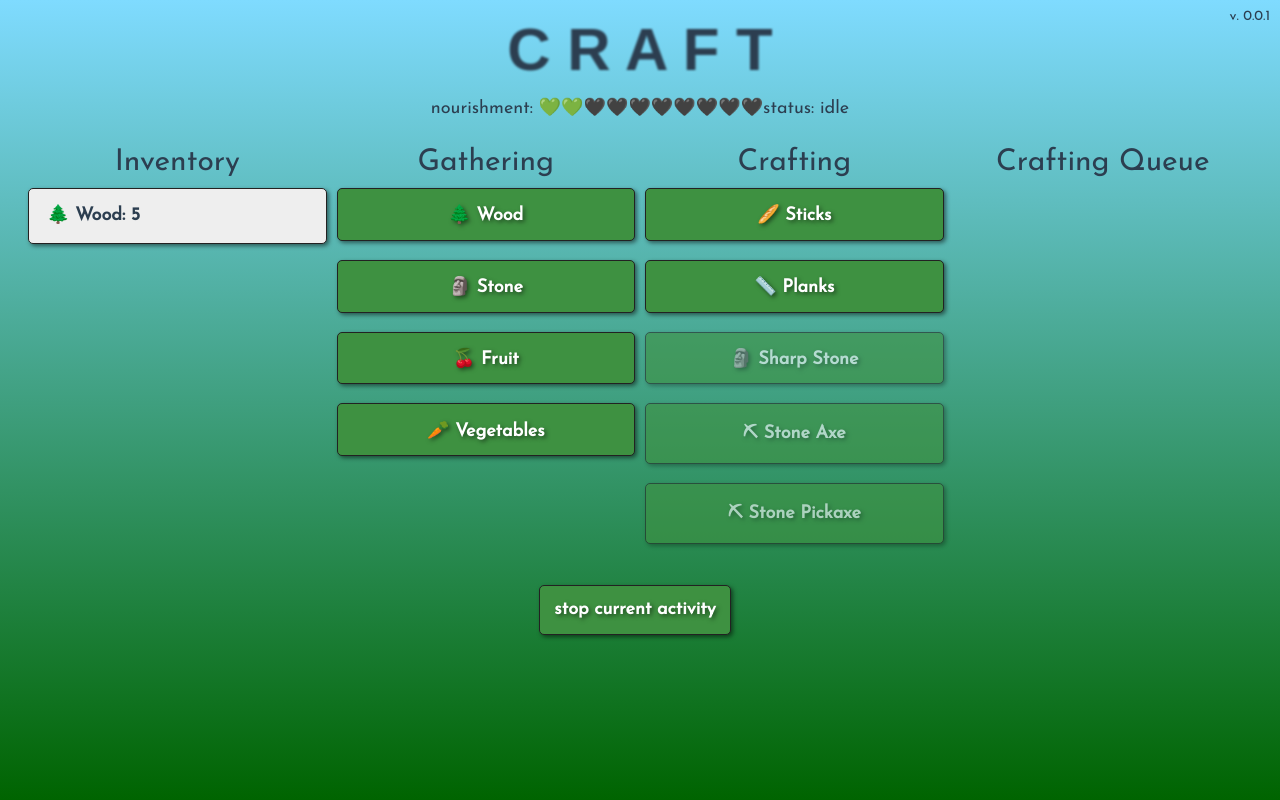
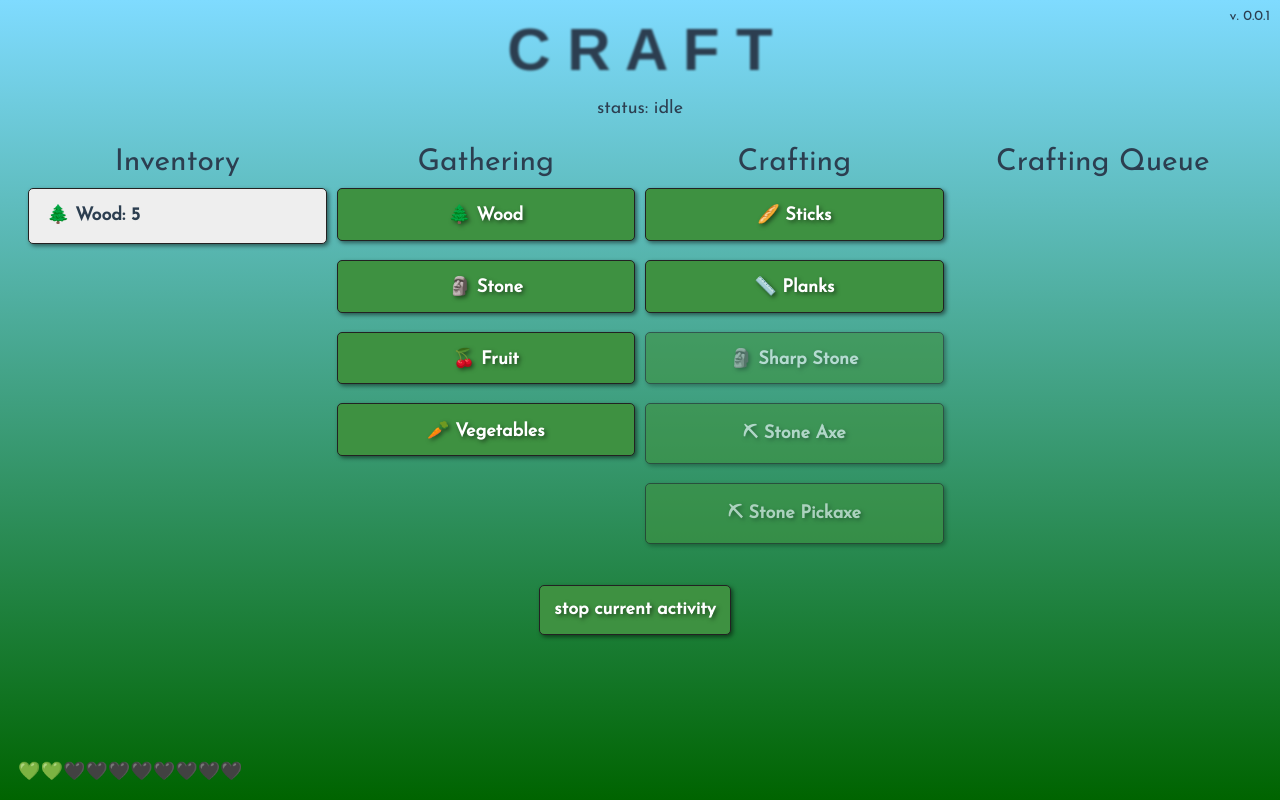
Before and after one commit to peerhenry/craft, a Vue app: page /#/ in a window 1280 px wide. Before the commit this address led to /#/tools. Built offline with nearby package versions, Linux system fonts and the light colour scheme; a web font is replaced by a local one.

Commit message:
hearts bottomleft

```diff
--- a/src/views/CharacterStatus.vue
+++ b/src/views/CharacterStatus.vue
@@ -1,6 +1,7 @@
 <template lang="pug">
 .character-status
-  span nourishment: {{ nourishmentHearts }}
+  .stats
+    span {{ nourishmentHearts }}
   span status: {{ status }}
 </template>
 
@@ -31,5 +32,10 @@ export default {
 .character-status {
   font-size: 1.8rem;
   margin: 2rem 0;
+  .stats {
+    position: absolute;
+    bottom: 1em;
+    left: 1em;
+  }
 }
 </style>
```
